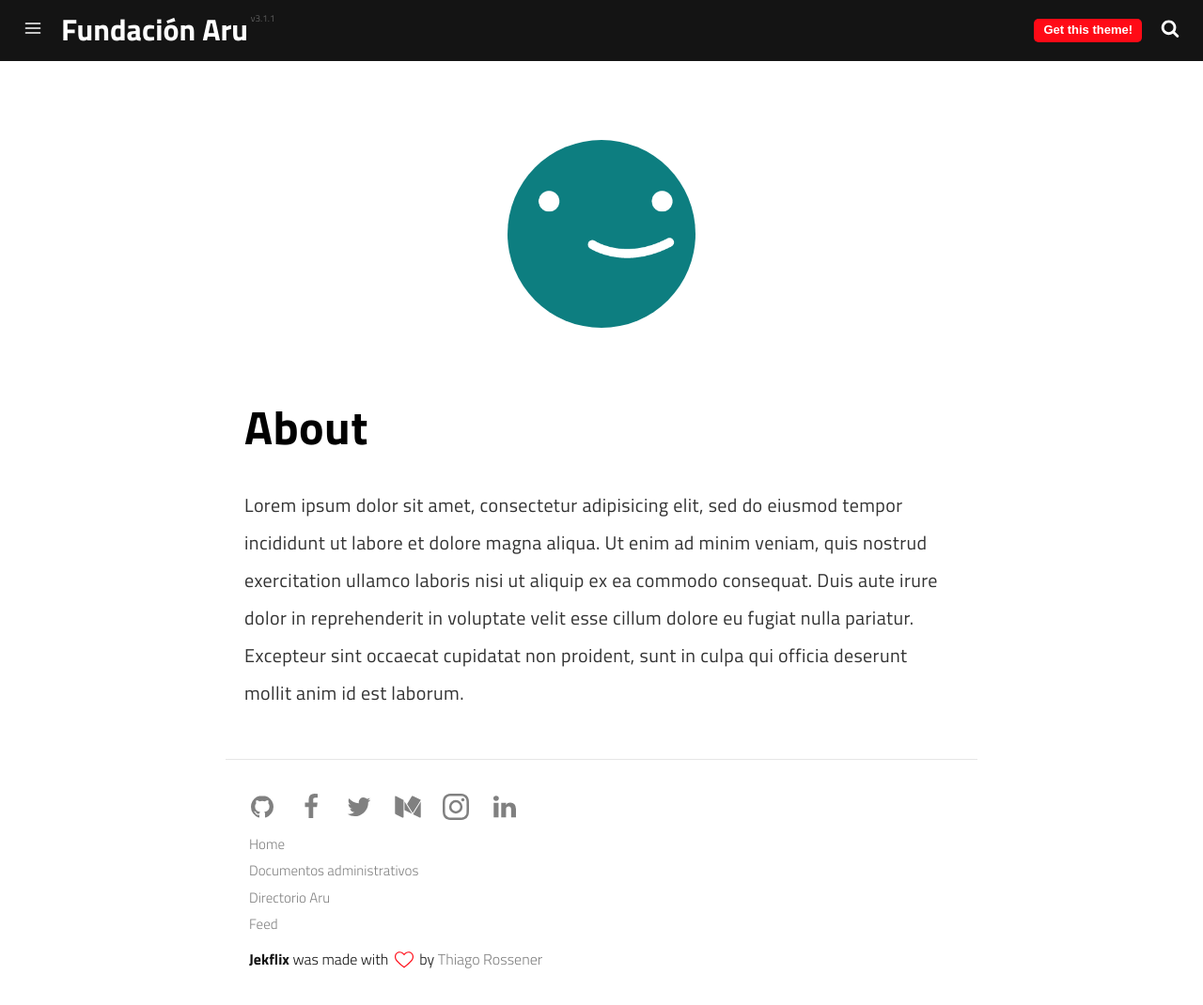
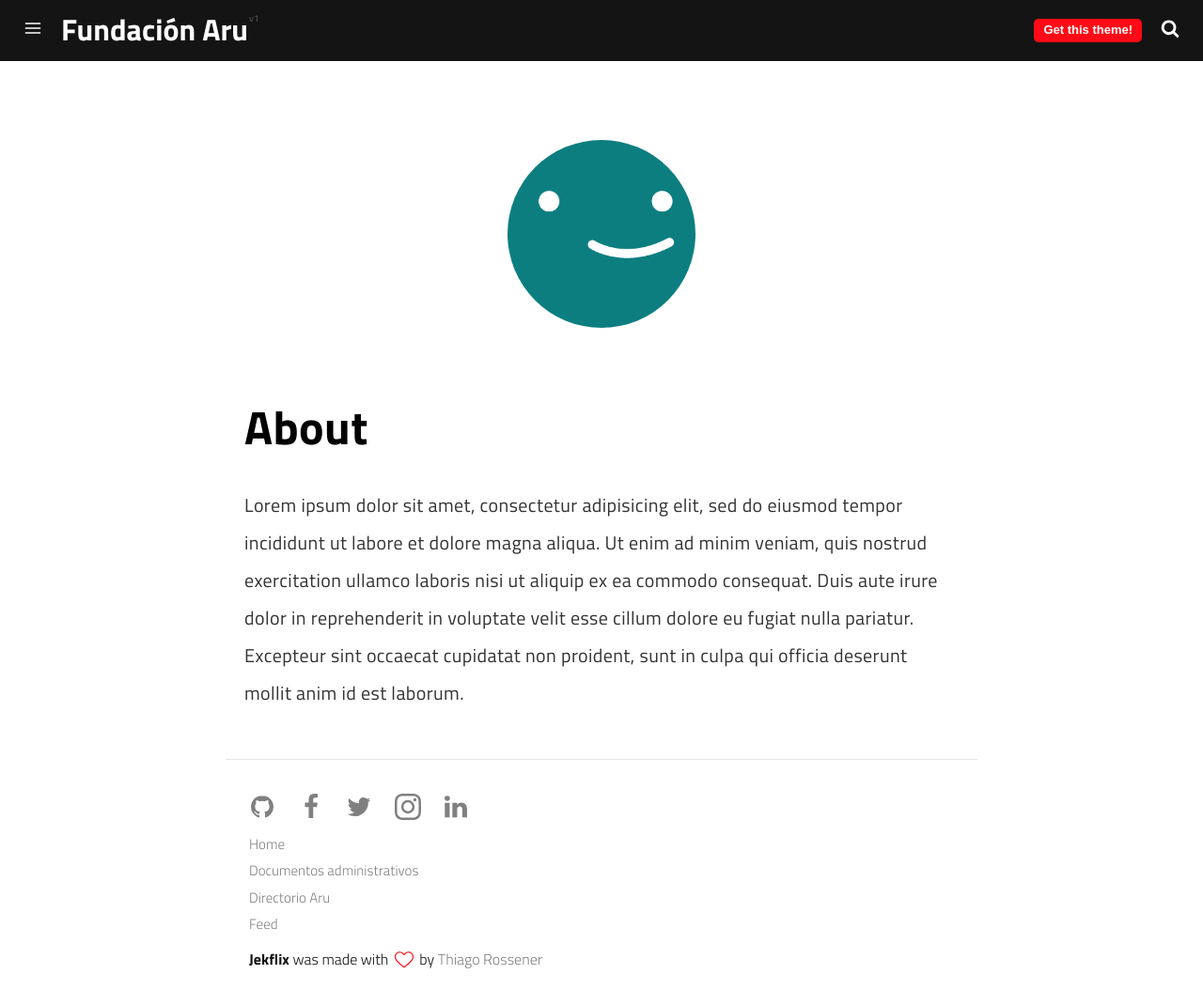
Before and after one commit to ARUFoundation/info-aru, a Jekyll site: the page built from pages/about.md, in a window 1280 px wide and 1070 px high. Shown: the whole window at 94% size. Built offline with Jekyll 4.4.1, drawn with Linux system fonts in a browser that asks for light colours; a script that is not in the unit is left out.

Commit message:
Update _config.yml

```diff
--- a/_config.yml
+++ b/_config.yml
@@ -18,7 +18,7 @@
     url: /contact
   - title: Feed
     url: /feed.xml
-email: youremail@test.com
+email: administracion@aru.org.bo
 # See: https://disqus.com/
 disqus_username: disqus_username
 # Contact Form Setting
@@ -33,8 +33,6 @@
 twitter_username: twitter_username
 instagram_username: instagram_username
 linkedin_username: linkedin_username
-medium_username: medium_username
-
 
 # Posts Settings
 show_time_bar: true
@@ -44,8 +42,8 @@
 
 
 # Advanced Settings
-baseurl: "/" # the subpath of your site, e.g. /blog
-url: "https://arufoundation.github.io/info-aru/" # the base hostname & protocol for your site
+baseurl: "/info-aru/" # the subpath of your site, e.g. /blog
+url: "https://arufoundation.github.io/" # the base hostname & protocol for your site
 google_analytics: "UA-XXXXXXXX-X"
 language: "en"
 categories_folder: category
@@ -104,4 +102,4 @@
 ]
 
 # Theme
-version: v3.1.1
+version: v1
```
